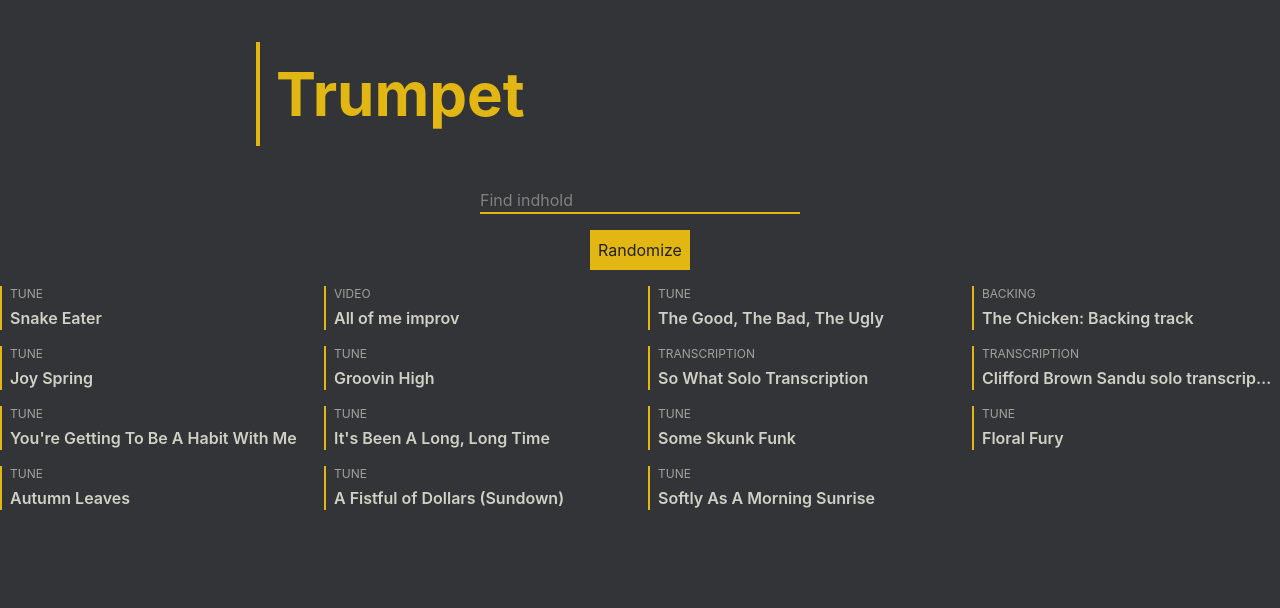
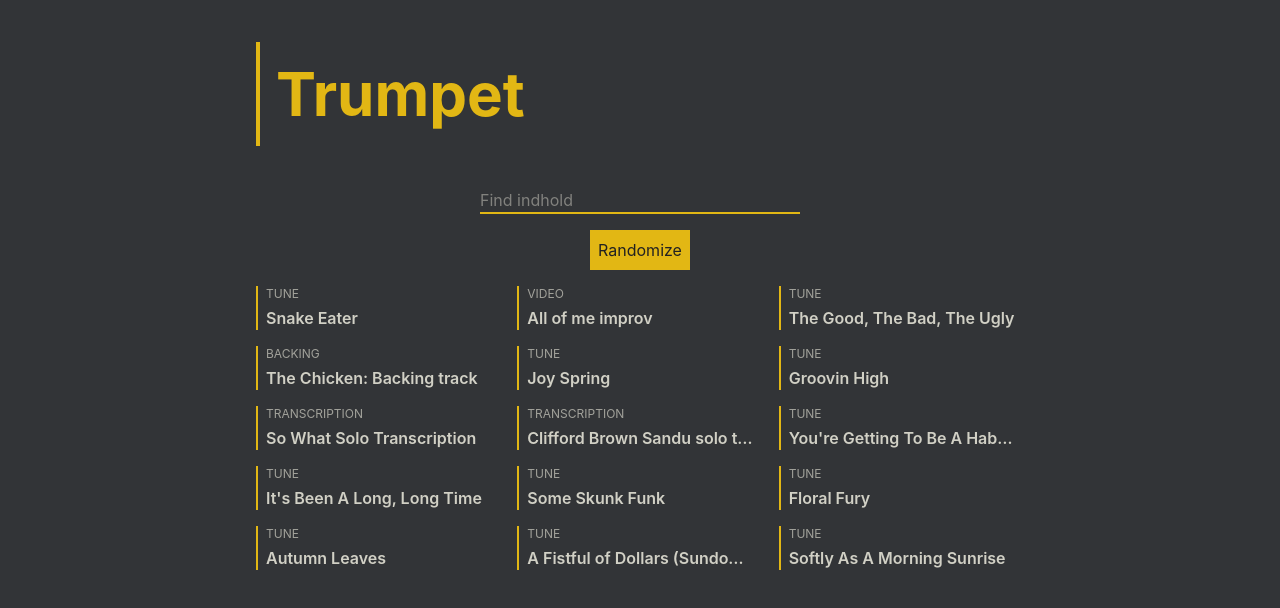
Before and after one commit to Marcus-Friis/trumpet-site, a SvelteKit app: page / in a window 1280 px wide. Shown: the top 608 px of the page. Built offline with nearby package versions, Linux system fonts and the light colour scheme.

Commit message:
more consistent layout

```diff
--- a/src/routes/+layout.svelte
+++ b/src/routes/+layout.svelte
@@ -62,5 +62,7 @@
 		</div>
 	</header>
 
-	{@render children()}
+	<div class="flex w-6/10 items-center gap-16">
+		{@render children()}
+	</div>
 </div>
--- a/src/routes/+page.svelte
+++ b/src/routes/+page.svelte
@@ -28,7 +28,7 @@
 		class="w-80 border-b-2 focus:border-primary focus:outline-none"
 	/>
 	<RandomButton entries={filtered} />
-	<ul class="grid gap-4 md:grid-cols-2 xl:grid-cols-4">
+	<ul class="grid gap-4 md:grid-cols-2 xl:grid-cols-3 2xl:grid-cols-4">
 		{#each filtered as route (route.href)}
 			<li>
 				<a
--- a/src/routes/[content]/+page.svelte
+++ b/src/routes/[content]/+page.svelte
@@ -4,7 +4,7 @@
 	let { data }: PageProps = $props();
 </script>
 
-<div class="flex w-6/10 flex-col items-center gap-4">
+<div class="flex w-full flex-col items-center gap-4">
 	<div class="w-full" style="height: calc(100dvh - var(--layout-offset));">
 		{#if data.contentType === 'pdf'}
 			<embed src={data.content} width="100%" height="100%" type="application/pdf" />
```
